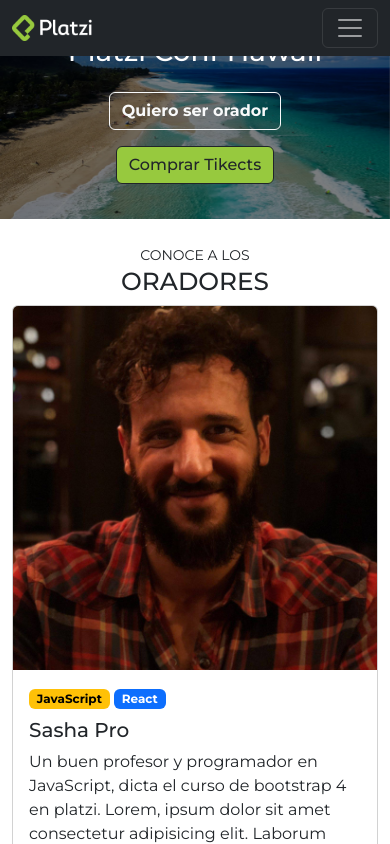
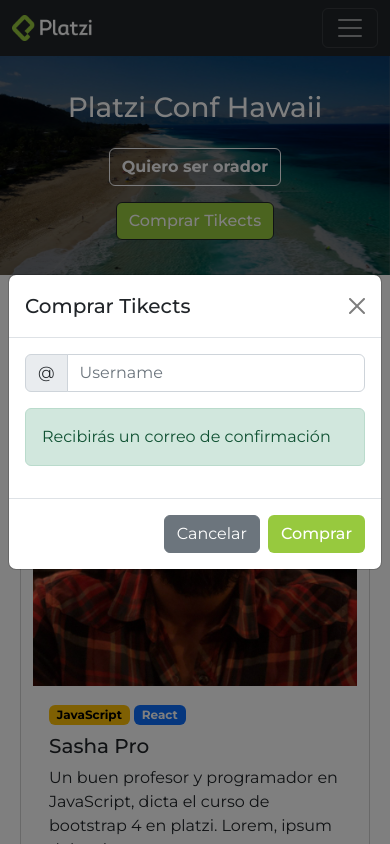
Before and after one commit to KortexCode/PlatziConf-BootstrapPage, a plain HTML site: page index2.html in a window 390 px wide. Both pictures are taken after a click on the button "Comprar Tikects". Shown: the top 844 px of the page. Drawn offline with nearby package versions, Linux system fonts and the light colour scheme.

Commit message:
Se agrega contenido al modal del botón de compras, se hacen cambios visuales a las cards de los oradores cambiando la grilla de bootstrap por una grilla de css pura.

```diff
--- a/index.css
+++ b/index.css
@@ -1,18 +1,22 @@
 #button-primary{
+  color: white;
   background-color: #97c93e;
   font-weight: 500;
 }
 #button-primary2{
+  color: white;
   background-color: #97c93e;
   font-weight: 500;
 }
-.buttonp{
+#btn-compras{
+  color: white;
   background-color: #97c93e;
   font-weight: 500;
 }
-
 body{
-    font-family: 'Montserrat', sans-serif;;
+    font-family: 'Montserrat', sans-serif;
+    position: relative;
+    top:56px;
 }
 .text-platzi {
     color: #97c93e !important;
@@ -53,6 +57,20 @@ body{
   #carousel .overlay .container, #carousel .overlay .row{
     height: 100%;
   }
+  #grid-container-cards{
+    display: grid;
+    grid-template-columns: repeat(auto-fit, 350px);
+    place-content: center;
+    gap: 30px;
+  }
+  #speakers .card-body{
+    display: grid;
+    grid-template-columns: auto;
+    grid-template-rows: auto auto 1fr;
+  }
+  .modal .modal-content{
+    width: 380px;
+  }
 
   #footer {
     background: linear-gradient(90deg,#1c3643,#273b47 25%,#1e5372);
--- a/index2.html
+++ b/index2.html
@@ -43,7 +43,7 @@
                   <a class="nav-link" href="#become-speaker">Conviértete en orador</a>
                 </li>
                 <li class="nav-item">
-                  <a class="nav-link text-platzi" href="#" data-toggle="modal" data-target="#modalCompra">Comprar tickets</a>
+                  <a class="nav-link text-platzi " href="#" data-bs-toggle="modal" data-bs-target="#staticBackdrop">Comprar tickets</a>
                 </li>
               </ul>
             </div>
@@ -82,11 +82,11 @@
                   </p>
                   <div class="container">
                     <div class="row">
-                      <div class="col-12 col-sm-5">
+                      <div class="col-12 col-sm-5 col-md-6 col-lg-5 col-xl-4 px-xl-0">
                         <a class="fw-bold mb-3 btn btn-outline-light" href="#become-speaker">Quiero ser orador</a>
                       </div>
-                      <div class="col-12 col-sm-5">
-                        <button id="button-primary" class="btn border border-1 border-dark">Comprar Tikects</button>
+                      <div class="col-12 col-sm-5 col-md-6 col-lg-5 col-xl-4 px-xl-0">
+                        <button id="button-primary" class="btn border border-1 border-dark" data-bs-toggle="modal" data-bs-target="#staticBackdrop">Comprar Tikects</button>
                       </div>
                     </div>
                   </div>
@@ -98,15 +98,14 @@
       </div>
       <!--speaker-->
       <section id="speakers" class="my-4">
-        <div class="container">
+        <div class="container-fluid">
           <div class="row">
             <div class="col text-center text-uppercase">
               <small>Conoce a los</small>
               <h2>Oradores</h2>
             </div>
           </div>
-          <div class="row">
-            <div class="col-12 col-md-6 col-lg-4 mb-4">
+          <div id="grid-container-cards" class="row">
               <div class="card">
                 <img src="./assets/speakers/sacha.jpg" class="card-img-top" alt="Foto de Sasha">
                 <div class="card-body">
@@ -118,8 +117,6 @@
                   <p class="card-text">Un buen profesor y programador en JavaScript, dicta el curso de bootstrap 4 en platzi. Lorem, ipsum dolor sit amet consectetur adipisicing elit. Laborum tenetur aperiam iste unde quia error voluptatem, corrupti libero doloribus tempora!</p>
                 </div>
               </div>
-            </div>
-            <div class="col-12 col-md-6 col-lg-4 mb-4">
               <div class="card">
                 <img src="./assets/speakers/freddy.jpeg" class="card-img-top" alt="Foto de Freddy">
                 <div class="card-body">
@@ -131,8 +128,6 @@
                   <p class="card-text"> Seo y co fundador de Platzi, le gustan los Platzi live y hace promociones con descuento al Platzi expert. Lorem, ipsum dolor sit amet consectetur adipisicing elit. Laborum tenetur, corrupti libero doloribus tempora!</p>
                 </div>
               </div>
-            </div>
-            <div class="col-12 col-md-6 col-lg-4 mb-4">
               <div class="card">
                 <img src="./assets/speakers/cvander.jpeg" class="card-img-top" alt="Foto de Cvander">
                 <div class="card-body">
@@ -144,8 +139,6 @@
                   <p class="card-text">I co-founded Platzi. Platzi cracked online education. It teaches courses on design, marketing and programming with a 70% completion rate, to over 3 million students worldwide. It aims to be the professional home for lifelong learning of advanced skills.</p>
                 </div>
               </div>
-            </div>
-            <div class="col-12 col-md-6 col-lg-4 mb-4">
               <div class="card">
                 <img src="./assets/speakers/leonidas2.jpeg" class="card-img-top" alt="Foto de Leonidas">
                 <div class="card-body">
@@ -157,7 +150,6 @@
                   <p class="card-text">Lorem, ipsum dolor sit amet consectetur adipisicing elit. Laborum tenetur aperiam iste unde quia error voluptatem, corrupti libero doloribus tempora!</p>
                 </div>
               </div>
-            </div>
           </div>
         </div>
       </section>
@@ -214,7 +206,35 @@
 
     </main>
     <!-- /Main -->
-
+    <!--Modal-->
+    <div class="modal fade" id="staticBackdrop" data-bs-backdrop="static" data-bs-keyboard="false" tabindex="-1" aria-labelledby="staticBackdropLabel" aria-hidden="true">
+      <div class="modal-dialog modal-dialog-centered">
+        <div class="modal-content">
+          <div class="modal-header">
+            <h5 class="modal-title" id="staticBackdropLabel">Comprar Tikects</h5>
+            <button type="button" class="btn-close" data-bs-dismiss="modal" aria-label="Close"></button>
+          </div>
+          <div class="modal-body">
+            <form action="#">
+              <div class="row">
+                <div class="input-group mb-3">
+                  <span class="input-group-text" id="basic-addon1">@</span>
+                  <input type="text" class="form-control" placeholder="Username" aria-label="Username" aria-describedby="basic-addon1">
+                </div>
+              </div>
+            </form>
+            <div class="alert alert-success" role="alert">
+              Recibirás un correo de confirmación
+            </div>
+          </div>
+          <div class="modal-footer">
+            <button type="button" class="btn btn-secondary" data-bs-dismiss="modal">Cancelar</button>
+            <button type="button" class="btn" id="btn-compras">Comprar</button>
+          </div>
+        </div>
+      </div>
+    </div>
+    <!--/Modal-->
     <!-- Footer -->
     <footer id="footer" class="pb-4 pt-4">
       <div class="container">
@@ -245,42 +265,6 @@
     </footer>
     <!-- /Footer -->
 
-    <!-- Modal -->
-    <!-- <div class="modal fade" id="modalCompra" tabindex="-1" role="dialog" aria-labelledby="exampleModalCenterTitle" aria-hidden="true">
-      <div class="modal-dialog modal-dialog-centered" role="document">
-        <div class="modal-content">
-          <div class="modal-header">
-            <h5 class="modal-title" id="exampleModalCenterTitle">Comprar tickets</h5>
-            <button type="button" class="close" data-dismiss="modal" aria-label="Close">
-              <span aria-hidden="true">&times;</span>
-            </button>
-          </div>
-          <div class="modal-body">
-            <form>
-              <div class="form-row">
-                <div class="form-group col">
-                  <div class="input-group mb-3">
-                    <div class="input-group-prepend">
-                      <span class="input-group-text" id="basic-addon1">@</span>
-                    </div>
-                    <input type="text" class="form-control" placeholder="Username" aria-label="Username" aria-describedby="basic-addon1">
-                  </div>
-                </div>
-              </div>
-            </form>
-            <div class="alert alert-warning" role="alert">
-              Recibirás un correo de confirmación si sales sorteado
-            </div>
-          </div>
-          <div class="modal-footer">
-            <button type="button" class="btn btn-secondary" data-dismiss="modal">Cancelar</button>
-            <button type="button" class="btn btn-platzi">Comprar</button>
-          </div>
-        </div>
-      </div>
-    </div> -->
-    <!-- /Modal -->
-
     <!-- Optional JavaScript -->
     <!-- jQuery first, then Popper.js, then Bootstrap JS -->
     <script src="https://cdn.jsdelivr.net/npm/@popperjs/core@2.11.6/dist/umd/popper.min.js" integrity="sha384-oBqDVmMz9ATKxIep9tiCxS/Z9fNfEXiDAYTujMAeBAsjFuCZSmKbSSUnQlmh/jp3" crossorigin="anonymous"></script>
```
